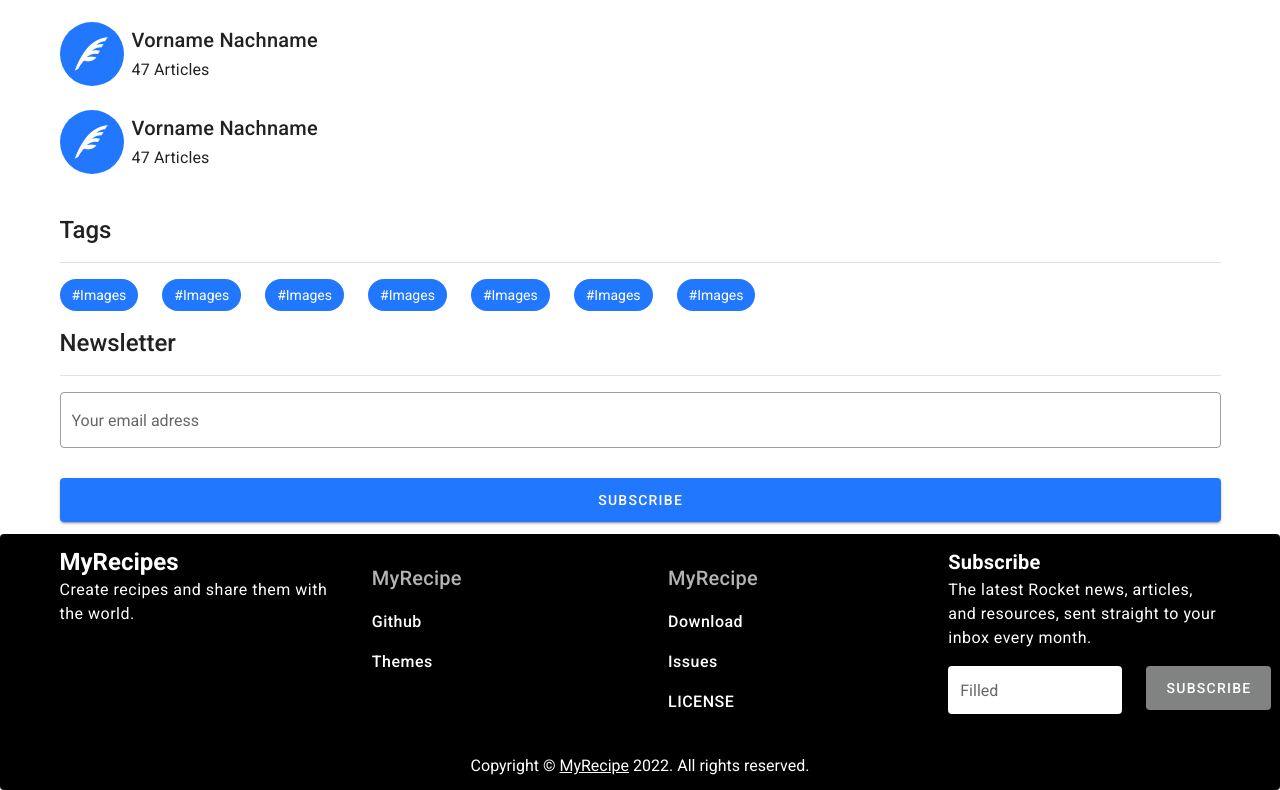
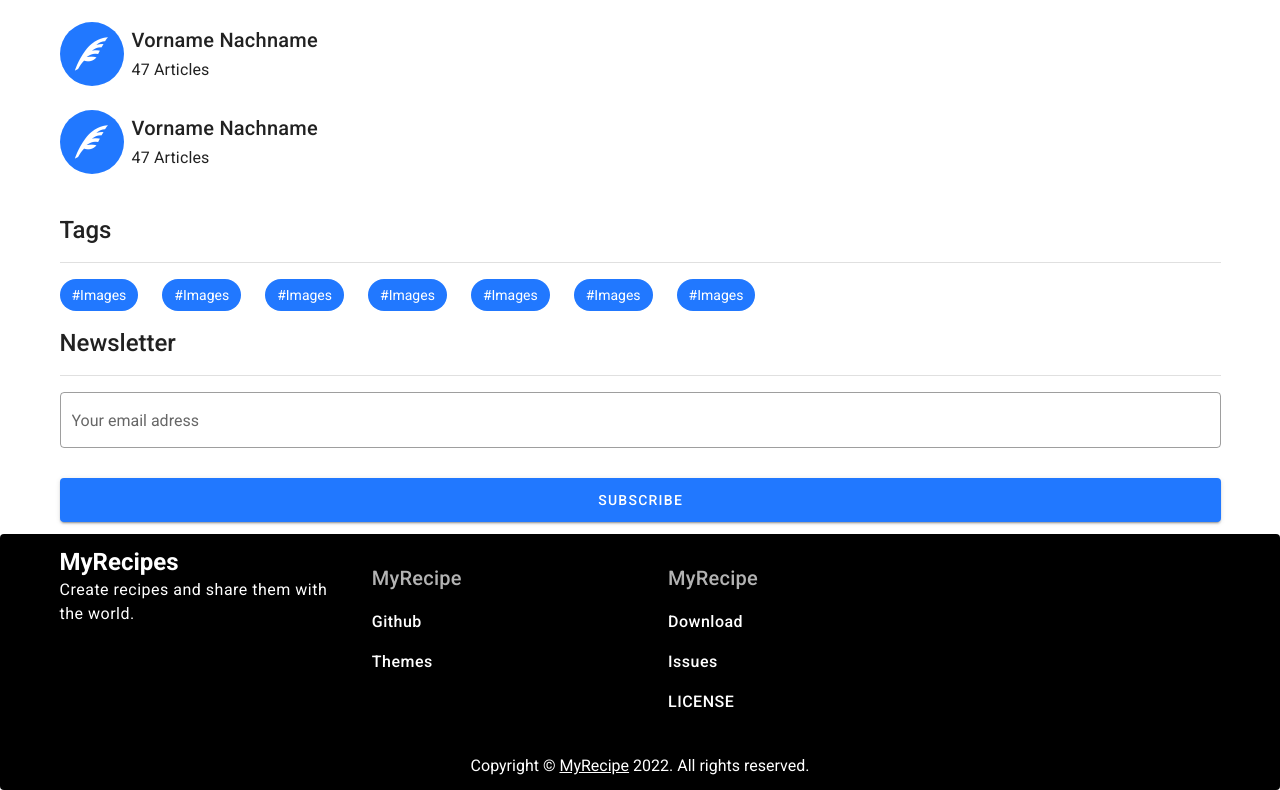
Before and after one commit to SycSin/MyRecipes, a Vue app: page / in a window 1280 px wide. Shown: the part 6782-7572 px from the top of the page. Built offline with nearby package versions, Linux system fonts and the light colour scheme.

Commit message:
Fixed black text on links when clicked Removed second Subscribe Option

```diff
--- a/src/components/layout/footer.vue
+++ b/src/components/layout/footer.vue
@@ -22,6 +22,7 @@
                     :href="item.href"
                     dense
                     target="_black"
+                    color="white"
                 >
                   <v-list-item-content>
                     <v-list-item-title
@@ -44,6 +45,7 @@
                     :href="item.href"
                     dense
                     target="_black"
+                    color="white"
                 >
                   <v-list-item-content>
                     <v-list-item-title
@@ -56,34 +58,7 @@
             </v-list>
           </v-col>
 
-          <v-col cols="12" md="3">
-            <div>
-              <h5 class="text-h6 font-weight-bold">
-                Subscribe
-              </h5>
-              <p class="text-body-1">
-                The latest Rocket news, articles, and resources, sent straight
-                to your inbox every month.
-              </p>
-            </div>
 
-            <v-row>
-              <v-col cols="8">
-                <v-text-field
-                    hide-details
-                    label="Filled"
-                    light
-                    solo
-                ></v-text-field>
-              </v-col>
-
-              <v-col cols="4">
-                <v-btn block color="secondary" large>
-                  Subscribe
-                </v-btn>
-              </v-col>
-            </v-row>
-          </v-col>
         </v-row>
 
         <div class="text-center mt-6">
@@ -108,7 +83,7 @@ export default {
     heroui: [
       {
         text: "Github",
-        href: "https://github.com/AGDholo",
+        href: "https://github.com/SycSin/MyRecipes.git",
       },
       {
         text: "Themes",
@@ -118,11 +93,11 @@ export default {
     shock: [
       {
         text: "Download",
-        href: "https://github.com/AGDholo/giraffe",
+        href: "https://github.com/SycSin/MyRecipes.git",
       },
       {
         text: "Issues",
-        href: "https://github.com/AGDholo/giraffe/issues",
+        href: "https://github.com/SycSin/MyRecipes.git/issues",
       },
       {
         text: "LICENSE",
```
